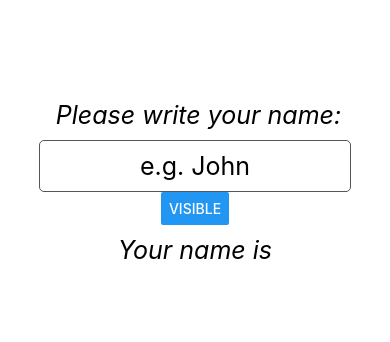
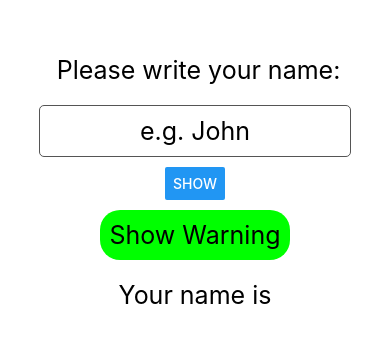
Before and after one commit to ebarretodev/primeiroappexpo, a React Native app: screen / in a window 390 px wide. Shown: the part 240-582 px from the top of the page. Built offline with nearby package versions, Linux system fonts and the light colour scheme.

Commit message:
Alerts Sample

```diff
--- a/App.js
+++ b/App.js
@@ -1,5 +1,5 @@
 import { useState } from 'react';
-import { Linking, StyleSheet, Text, View, Button, TouchableOpacity, SafeAreaView, ScrollView, RefreshControl, Platform, StatusBar, FlatList, SectionList, TextInput } from 'react-native';
+import { Linking, StyleSheet, Text, View, Button, TouchableOpacity, SafeAreaView, ScrollView, RefreshControl, Platform, StatusBar, FlatList, SectionList, TextInput, Alert, Modal, Pressable } from 'react-native';
 
 TouchableOpacity.defaultProps = { activeOpacity: 0.1 }; //used to disappears when clicked
 
@@ -7,18 +7,68 @@ export default function App() {
 
   const [name, setName] = useState('')
   const [visible, setVisible] = useState(true)
+  const [showWarning, setShowWarning] = useState(false)
+  const onPressHandler = () => {
+    if (name.length > 3) {
+      setVisible(!visible)
+    } else {
+      // Alert.alert('Warning', 'The name must be longer than 3 characters', [
+      //   { text: 'Don\'t show again', onPress: () => console.warn('Don\'t show again Pressed!') },
+      //   { text: 'Cancel', onPress: ()=> console.warn('Cancel Pressed!')},
+      //   { text: 'Ok', onPress: () => console.warn('OK Pressed!') },
+      // ], { cancelable: true, onDismiss: ()=>{console.warn('Alert Dismissed!')}})
+
+    }
+  }
+
+  const onPressShowModal = () => {
+    setShowWarning(!showWarning)
+  }
 
   return (
     <SafeAreaView style={styles.safeArea} >
       <View style={styles.body}>
+        <Modal
+          visible={showWarning}
+          onRequestClose={() => { setShowWarning(false) }}
+          transparent
+
+
+        >
+          <View style={styles.centeredView}>
+            <View style={styles.warningModal}>
+              <View style={styles.warningTitle}>
+                <Text style={styles.text}>WARNING!</Text>
+              </View>
+              <View style={styles.warningBody}>
+                <Text style={styles.text} >The name must be longer than 3 characters</Text>
+              </View>
+              <Pressable
+                onPress={onPressShowModal}
+                style={styles.warningButton}
+              >
+                <Text style={styles.text}>OK</Text>
+              </Pressable>
+            </View>
+          </View>
+        </Modal>
         <Text style={styles.text} > Please write your name:</Text>
         <TextInput
           style={styles.input}
           placeholder='e.g. John'
+          value={name}
           onChangeText={value => setName(value)}
-          secureTextEntry={visible}da
+          secureTextEntry={visible} da
         />
-        <Button title='Visible' onPress={()=>{setVisible(!visible)}} />
+        <Button title={visible ? 'Show' : 'Hide'} onPress={onPressHandler} />
+
+        <Pressable
+          onPress={onPressShowModal}
+          style={styles.button}
+        >
+          <Text style={styles.text}>Show Warning</Text>
+        </Pressable>
+
         <Text style={styles.text} > Your name is {name}</Text>
       </View>
     </SafeAreaView>
@@ -42,8 +92,8 @@ const styles = StyleSheet.create({
   text: {
     color: '#000',
     fontSize: 25,
-    fontStyle: 'italic',
     margin: 10,
+    textAlign: 'center'
   },
   input: {
     borderWidth: 1,
@@ -53,6 +103,46 @@ const styles = StyleSheet.create({
     fontSize: 25,
     padding: 10,
     textAlign: 'center',
+    margin: 10
 
+  },
+  centeredView: {
+    flex: 1,
+    justifyContent: 'center',
+    alignItems: 'center',
+    backgroundColor: '#00000099'
+  },
+  button: {
+    backgroundColor: '#0f0',
+    borderRadius: 20,
+    margin: 10
+  },
+  warningModal: {
+    width: 300,
+    height: 300,
+    backgroundColor: '#fff',
+    borderWidth: 1,
+    borderColor: '#000',
+    borderRadius: 20,
+
+  },
+  warningTitle: {
+    height: 50,
+    justifyContent: 'center',
+    alignItems: 'center',
+    backgroundColor: '#ff0',
+    borderTopLeftRadius: 20,
+    borderTopRightRadius: 20,
+
+  },
+  warningBody: {
+    height: 200,
+    justifyContent: 'center',
+    alignItems: 'center'
+  },
+  warningButton: {
+    backgroundColor: '#0ff',
+    borderBottomLeftRadius: 20,
+    borderBottomRightRadius: 20,
   }
 });
```
